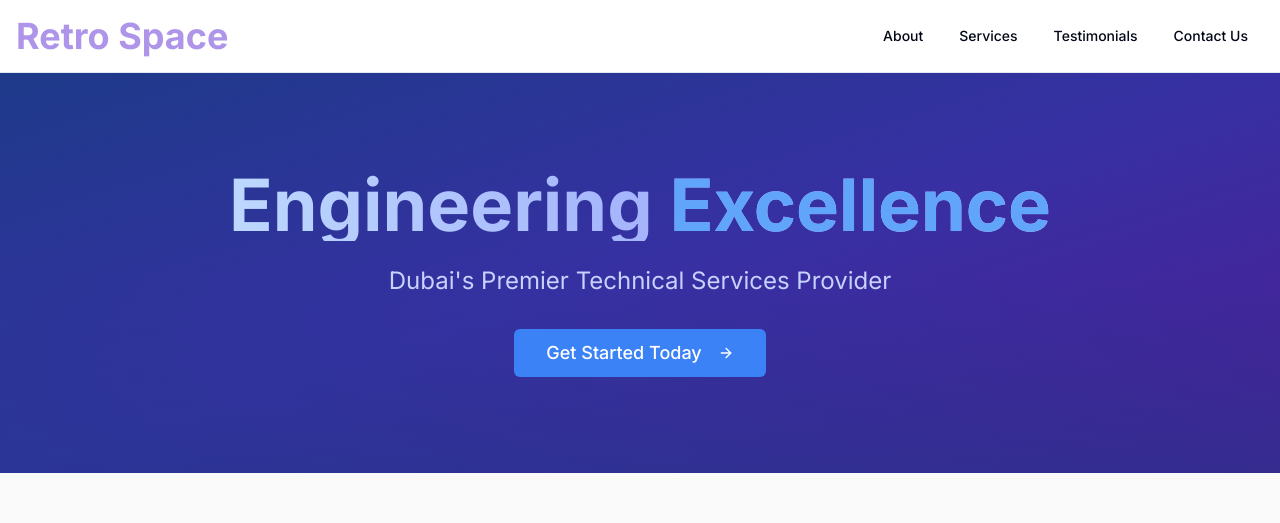
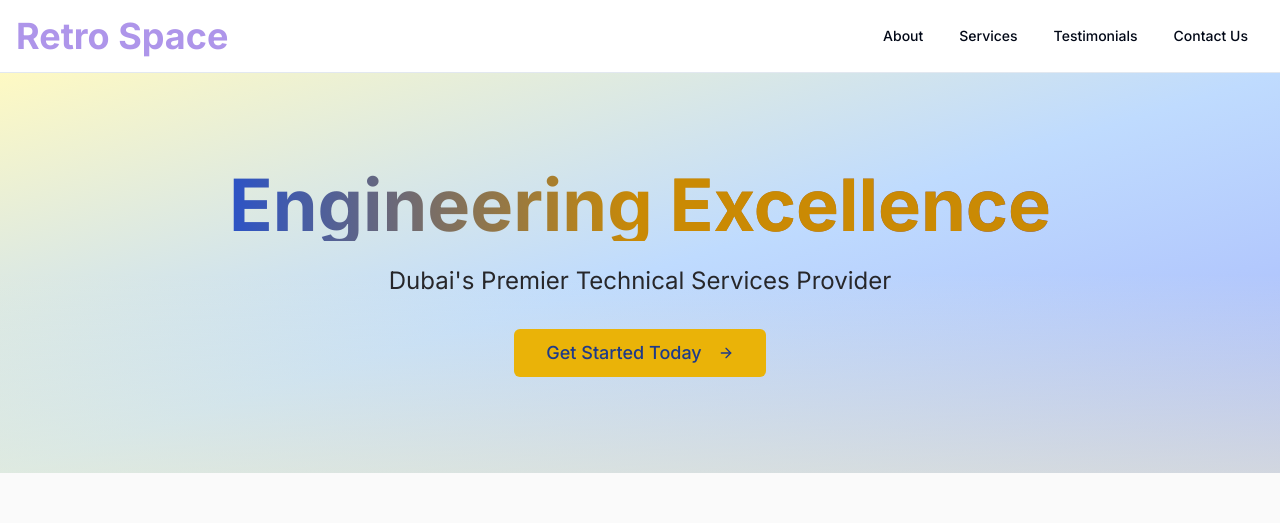
Before and after one commit to saheerk-12/retro-space-site-builder, a React (Vite) app: page / in a window 1280 px wide. Shown: the top 523 px of the page. Built offline with nearby package versions, Linux system fonts and the light colour scheme.

Commit message:
Refactor: Update hero section color scheme
Change the hero section's color scheme to a rich blue and yellow combination.

```diff
--- a/src/components/sections/HeroSection.tsx
+++ b/src/components/sections/HeroSection.tsx
@@ -8,19 +8,19 @@ interface HeroSectionProps {
 
 const HeroSection = ({ onContactClick }: HeroSectionProps) => {
   return (
-    <section className="relative min-h-[50vh] flex items-center bg-gradient-to-br from-blue-900 via-indigo-800 to-violet-900 overflow-hidden">
+    <section className="relative min-h-[50vh] flex items-center bg-gradient-to-br from-yellow-100 via-blue-200 to-indigo-300 overflow-hidden">
       <div className="absolute inset-0 bg-grid-white/[0.03] bg-grid-16" />
       <div className="container mx-auto px-4 py-12 relative z-10">
         <div className="max-w-4xl mx-auto text-center">
-          <h1 className="text-4xl md:text-6xl lg:text-7xl font-bold mb-6 text-transparent bg-clip-text bg-gradient-to-r from-blue-200 via-indigo-300 to-purple-200 animate-fade-in">
-            Engineering <span className="text-blue-400">Excellence</span>
+          <h1 className="text-4xl md:text-6xl lg:text-7xl font-bold mb-6 text-transparent bg-clip-text bg-gradient-to-r from-blue-700 via-yellow-600 to-indigo-700 animate-fade-in">
+            Engineering <span className="text-yellow-600">Excellence</span>
           </h1>
-          <p className="text-xl md:text-2xl text-indigo-200 font-light mb-8 max-w-2xl mx-auto animate-fade-in [animation-delay:200ms]">
+          <p className="text-xl md:text-2xl text-zinc-800 font-light mb-8 max-w-2xl mx-auto animate-fade-in [animation-delay:200ms]">
             Dubai's Premier Technical Services Provider
           </p>
           <Button
             size="lg"
-            className="text-lg px-8 py-6 bg-blue-500 hover:bg-blue-600 text-white group animate-fade-in [animation-delay:400ms]"
+            className="text-lg px-8 py-6 bg-yellow-500 hover:bg-yellow-600 text-blue-900 group animate-fade-in [animation-delay:400ms]"
             onClick={onContactClick}
           >
             Get Started Today
@@ -28,7 +28,7 @@ const HeroSection = ({ onContactClick }: HeroSectionProps) => {
           </Button>
         </div>
       </div>
-      <div className="absolute inset-0 bg-gradient-to-t from-blue-900/50 via-transparent to-transparent" />
+      <div className="absolute inset-0 bg-gradient-to-t from-yellow-100/50 via-transparent to-transparent" />
     </section>
   );
 };
```
